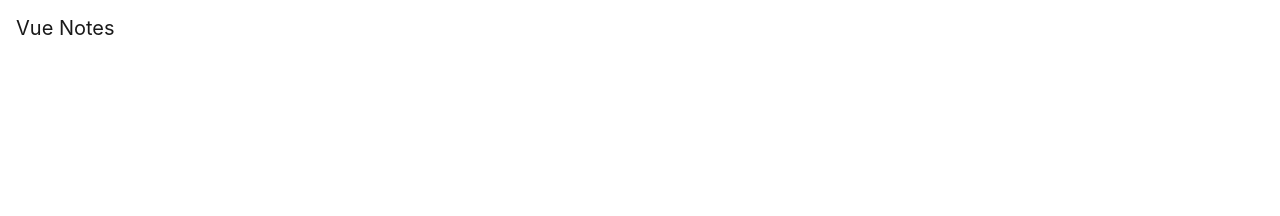
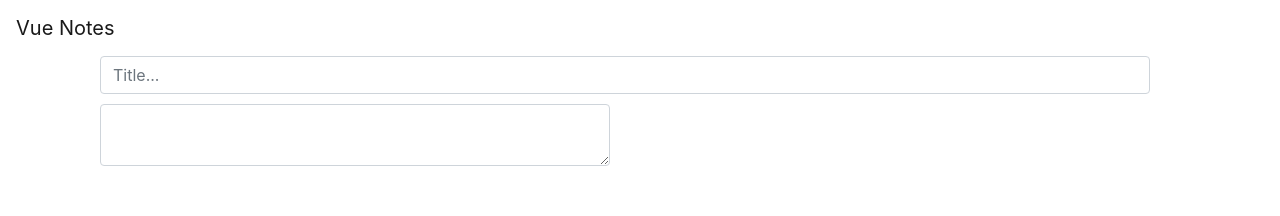
Before and after one commit to dukeofharen/vuenotes, a Vue app: page /addNote in a window 1280 px wide. Shown: the top 216 px of the page. Built offline with nearby package versions, Linux system fonts and the light colour scheme.

Commit message:
Added simple editor

```diff
--- /dev/null
+++ b/src/components/NoteEditor.vue
@@ -0,0 +1,36 @@
+<template>
+  <div class="note-editor col-md-12 row">
+    <div class="col-md-12">
+        <input type="text" v-model="title" class="form-control title" placeholder="Title..." />
+    </div>
+    <div class="col-md-6">
+        <textarea v-model="content" class="form-control"></textarea>
+    </div>
+    <div class="col-md-6">
+        {{content}}
+    </div>
+  </div>
+</template>
+
+<script>
+export default {
+  name: "NoteEditor",
+  data() {
+    return {
+      title: '',
+      content: ''
+    };
+  },
+  watch: {
+      content: (val) => {
+      }
+  }
+};
+</script>
+
+<style scoped>
+.title {
+  width: 100%;
+  margin-bottom: 10px;
+}
+</style>
--- a/src/main.js
+++ b/src/main.js
@@ -8,13 +8,15 @@
 
 // Import components
 import Overview from './components/Overview'
+import NoteEditor from './components/NoteEditor'
 
 // Add components to router
 const router = new VueRouter({
   mode: 'history',
   base: __dirname,
   routes: [
-    { path: '/', component: Overview }
+    { path: '/', component: Overview },
+    { path: '/addNote', component: NoteEditor }
   ]
 })
 
```
